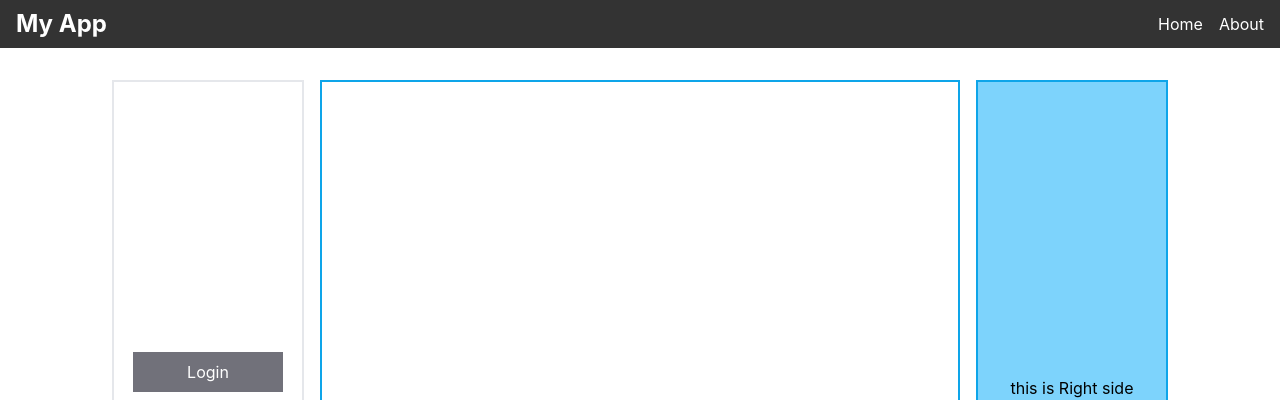
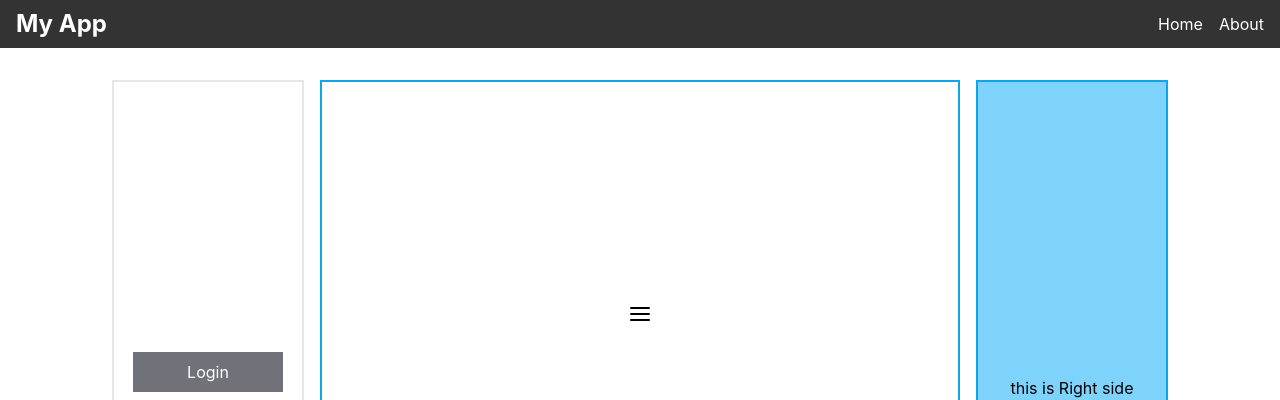
Before and after one commit to Ameer2000Mzori/MonoText-Mern, a React (Create React App) app in the folder frontend/: page / in a window 1280 px wide. Shown: the top 400 px of the page. Built offline with nearby package versions, Linux system fonts and the light colour scheme; no server answers.

Commit message:
added some more styling and changes

```diff
--- a/frontend/src/components/pages/Home/Home.jsx
+++ b/frontend/src/components/pages/Home/Home.jsx
@@ -4,6 +4,9 @@ import { useSelector } from 'react-redux'
 import AuthOperations from '../../../api/AuthOperations'
 import NotificationCard from '../../shared/NotificationCard'
 import Articles from './components/Articles'
+import ArticleForm from './components/ArticleForm'
+
+import { AlignJustify } from 'lucide-react'
 export default function Home() {
   const [data, setData] = useState([])
 
@@ -70,8 +73,14 @@ export default function Home() {
         {user.token ? <>{user.username}</> : <AccountsLinks />}
       </div>
       {/*  this is the mid and its for scroll */}
-      <div className="n w-[80%] h-[80%] lg:w-[50%] flex flex-col text-center items-center justify-center  border-solid border-2 border-sky-500 ">
-        <div className="w-[100%] h-[100%] text-start items-center justify-start flex flex-col ">
+      <div className="n w-[80%] h-[80%] lg:w-[50%] flex flex-col text-center items-center justify-start  border-solid border-2 border-sky-500 ">
+        <div className="h-[250px] w-[100%]">
+          {user.token && <ArticleForm user={user} />}
+        </div>
+        <div>
+          <AlignJustify />
+        </div>
+        <div className="h-[70%] w-[100%] flex flex-col text-center items-center justify-start">
           <Articles data={data} rate={rateThisArticle} />
         </div>
       </div>
--- /dev/null
+++ b/frontend/src/components/pages/Home/components/ArticleForm.jsx
@@ -0,0 +1,18 @@
+import React, { useState } from 'react'
+
+const ArticleForm = ({ user }) => {
+  const [areaValue, setAreaValue] = useState('')
+  return (
+    <div className="h-[100%] w-[100%] gap-2 flex flex-col text-start items-center justify-center">
+      <h1 className=" font-bold text-[35px] w-[90%]">hello {user.username}!</h1>
+      <textarea
+        placeholder="What is happening"
+        className="w-[90%] p-4 h-[100px] resize-none bg-slate-100 drop-shadow-lg rounded-[15px] active:outline-slate-300 focus:outline-slate-300 "
+        value={areaValue}
+        onChange={(e) => setAreaValue(e.target.value)}
+      ></textarea>
+    </div>
+  )
+}
+
+export default ArticleForm
```
